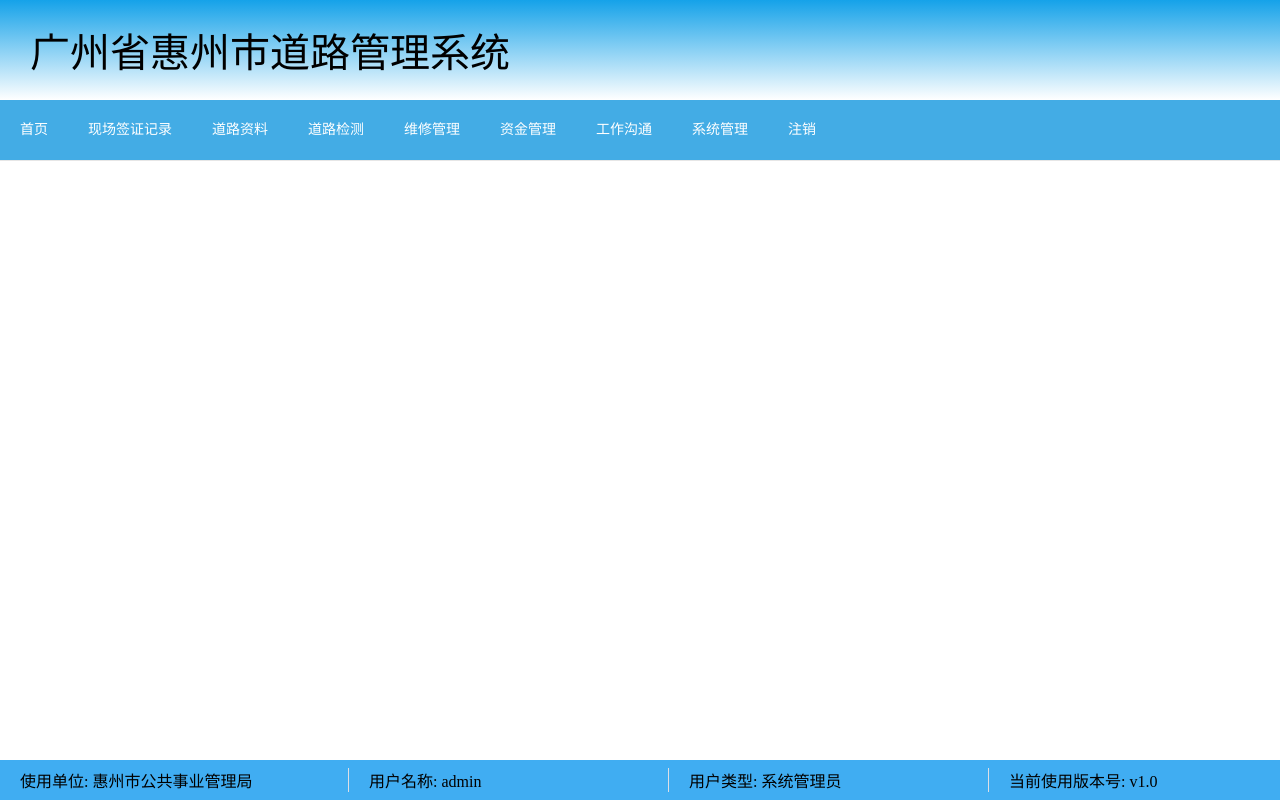
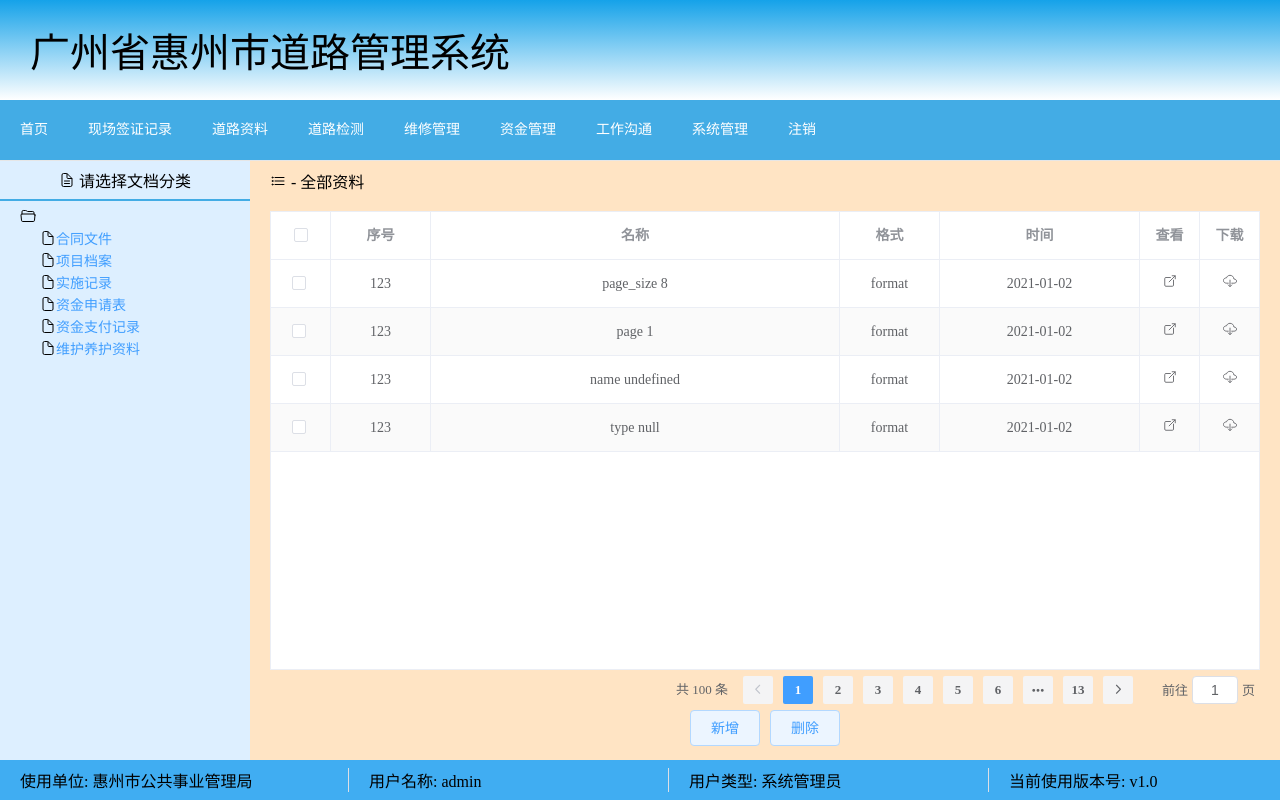
Before and after one commit to qingl812/rimsystem-ui, a Vue app: page /doc-manage in a window 1280 px wide. Built offline with nearby package versions, Linux system fonts and the light colour scheme; sample sign-in values are in the browser's storage; what vue-baidu-map would draw is missing.

Commit message:
添加了文档信息界面

```diff
--- a/mock/index.ts
+++ b/mock/index.ts
@@ -15,6 +15,11 @@ Mock.mock("/api/road_info_list", "get", test.road_info_list);
 Mock.mock("/api/types_name_list", "get", test.types_name_list);
 Mock.mock("/api/mlevels_name_list", "get", test.mlevels_name_list);
 
+// doc manage
+Mock.mock("/api/file_types_list", "get", test.file_types_list);
+Mock.mock("/api/file_info_list", "get", test.file_info_list);
+Mock.mock("/api/file_download", "get", test.file_download);
+
 // login
 Mock.mock("/api/login", "post", test.login);
 export default Mock;
--- a/mock/test.ts
+++ b/mock/test.ts
@@ -99,4 +99,56 @@ export default {
 			mlevels: ["养护等级A", "养护等级B", "养护等级C", "养护等级D"],
 		};
 	},
+	file_types_list: (params: AxiosRequestHeaders): unknown => {
+		const info = JSON.parse(params.body);
+		return {
+			road_name: info.road_name,
+			types: [
+				"合同文件",
+				"项目档案",
+				"实施记录",
+				"资金申请表",
+				"资金支付记录",
+				"维护养护资料",
+			],
+		};
+	},
+	file_info_list: (params: AxiosRequestHeaders): unknown => {
+		const info = JSON.parse(params.body);
+		return {
+			files: [
+				{
+					id: 123,
+					name: "page_size " + info.page_size,
+					format: "format",
+					time: "2021-01-02",
+				},
+				{
+					id: 123,
+					name: "page " + info.page,
+					format: "format",
+					time: "2021-01-02",
+				},
+				{
+					id: 123,
+					name: "name " + info.name,
+					format: "format",
+					time: "2021-01-02",
+				},
+				{
+					id: 123,
+					name: "type " + info.type,
+					format: "format",
+					time: "2021-01-02",
+				},
+			],
+			total: 100,
+		};
+	},
+	file_download: (params: AxiosRequestHeaders): unknown => {
+		const info = JSON.parse(params.body);
+		return {
+			url: "url_" + info.file_id,
+		};
+	},
 };
--- a/src/main.ts
+++ b/src/main.ts
@@ -52,6 +52,7 @@ import BaiduMap from "vue-baidu-map";
 Vue.use(BaiduMap, { ak: "HpA4MtzOdUZ9Ywnum4HHwtnbwcIrn0Hc" });
 
 Vue.config.productionTip = false;
+Vue.config.ignoredElements = [/^ion-/]; //ion-icon
 new Vue({
 	router,
 	render: (h) => h(App),
--- /dev/null
+++ b/src/views/DocManage.vue
@@ -0,0 +1,277 @@
+<template>
+	<el-container class="doc-manage">
+		<el-aside>
+			<div class="title centered">
+				<ion-icon name="document-text-outline"></ion-icon>
+				<span>请选择文档分类</span>
+			</div>
+			<div class="list">
+				<div class="link">
+					<ion-icon name="folder-open-outline"></ion-icon>
+					<el-link
+						type="primary"
+						@click="
+							m_current_type = null;
+							updateTable();
+						"
+						>{{ m_file_types.road_name }}</el-link
+					>
+				</div>
+
+				<div
+					class="item"
+					v-for="item in m_file_types.types"
+					:key="item"
+				>
+					<div class="link">
+						<ion-icon name="document-outline"></ion-icon>
+						<el-link
+							type="primary"
+							@click="
+								m_current_type = item;
+								updateTable();
+							"
+							>{{ item }}</el-link
+						>
+					</div>
+				</div>
+			</div>
+		</el-aside>
+		<el-main>
+			<div class="title centered-vertical">
+				<ion-icon name="list-outline"></ion-icon>
+				<span
+					>{{ this.$route.query.road_name }} -
+					{{
+						m_current_type == null ? "全部资料" : m_current_type
+					}}</span
+				>
+			</div>
+
+			<el-table
+				class="m-table"
+				:data="m_table"
+				stripe
+				border
+				highlight-current-row
+				v-loading="m_table_loading"
+			>
+				<el-table-column
+					prop="check"
+					type="selection"
+					align="center"
+					width="60"
+				>
+				</el-table-column>
+				<el-table-column
+					prop="id"
+					label="序号"
+					align="center"
+					width="100"
+				>
+				</el-table-column>
+				<el-table-column prop="name" label="名称" align="center">
+				</el-table-column>
+				<el-table-column
+					prop="format"
+					label="格式"
+					align="center"
+					width="100"
+				>
+				</el-table-column>
+				<el-table-column
+					prop="time"
+					label="时间"
+					align="center"
+					width="200"
+				>
+				</el-table-column>
+				<el-table-column label="查看" align="center" width="60">
+					<ion-icon name="open-outline"></ion-icon>
+				</el-table-column>
+				<el-table-column label="下载" align="center" width="60">
+					<template slot-scope="scope">
+						<ion-icon
+							@click="download(scope.$index, scope.row)"
+							name="cloud-download-outline"
+						></ion-icon>
+					</template>
+				</el-table-column>
+			</el-table>
+
+			<el-pagination
+				:page-size="m_table_page_size"
+				:total="m_table_total"
+				background
+				:current-page.sync="m_current_page"
+				@current-change="updateTable()"
+				layout="total, prev, pager, next, jumper"
+			>
+			</el-pagination>
+
+			<div class="option">
+				<div class="centered">
+					<el-button type="primary" plain size="medium">
+						新增
+					</el-button>
+					<el-button type="primary" plain size="medium">
+						删除
+					</el-button>
+				</div>
+			</div>
+		</el-main>
+	</el-container>
+</template>
+
+<script lang="ts">
+import { Component, Vue } from "vue-property-decorator";
+import axios, { AxiosResponse } from "axios";
+
+@Component
+export default class RoadInformation extends Vue {
+	// 侧边栏 文档类型选择
+	private m_file_types = {
+		road_name: "",
+		types: [],
+	};
+	private m_current_type: string | null = null;
+	// table
+	private m_table = new Array<unknown>();
+	private m_table_loading = true;
+	// 分页
+	private m_table_page_size = 0;
+	private m_table_total = 0;
+	private m_current_page = 1;
+
+	constructor() {
+		super();
+
+		window.addEventListener("resize", () => {
+			this.updatePageSize();
+		});
+	}
+
+	mounted(): void {
+		axios({
+			method: "get",
+			url: "/api/file_types_list",
+			data: {
+				road_name: this.$route.query.road_name,
+			},
+		}).then((response: AxiosResponse) => {
+			this.m_file_types = response.data;
+		});
+
+		this.updatePageSize();
+	}
+
+	public updatePageSize(): void {
+		let table_div = document.getElementsByClassName(
+			"m-table"
+		)[0] as HTMLElement;
+		this.m_table_page_size = Math.floor(table_div.offsetHeight / 48) - 1;
+		this.updateTable();
+	}
+
+	public updateTable(): void {
+		this.m_table_loading = true;
+
+		this.m_table = new Array<string>(this.m_table_page_size);
+		axios({
+			method: "get",
+			url: "/api/file_info_list",
+			data: {
+				page_size: this.m_table_page_size,
+				page: this.m_current_page,
+				name: this.$route.query.road_name,
+				type: this.m_current_type,
+			},
+		}).then((response: AxiosResponse) => {
+			this.m_table_total = response.data.total;
+			for (let i = 0; i < response.data.files.length; i++) {
+				Vue.set(this.m_table, i, response.data.files[i]);
+			}
+		});
+
+		// setTimeout to debug
+		setTimeout(() => (this.m_table_loading = false), 300);
+	}
+
+	download(index: number, scope: any): void {
+		axios({
+			method: "get",
+			url: "/api/file_download",
+			data: {
+				file_id: scope.id,
+			},
+		}).then((response: AxiosResponse) => {
+			window.open(response.data.url, "_blank")?.location;
+		});
+	}
+}
+</script>
+
+<style scoped lang="scss">
+@import "themes/normal.scss";
+
+.doc-manage > .el-aside {
+	height: $gmain-height;
+	max-width: $gaside-width;
+	background-color: $aside-background-color;
+
+	.title {
+		height: 40px;
+		color: black;
+		border-bottom: $border-divider;
+
+		span {
+			margin-left: 4px;
+		}
+	}
+
+	.list {
+		margin-top: 4px;
+		margin-left: 20px;
+		.item {
+			margin-left: 20px;
+		}
+
+		.link {
+			height: 22px;
+			display: flex;
+			align-items: center;
+		}
+	}
+}
+
+.doc-manage > .el-main {
+	padding-top: 0;
+	padding-bottom: 0;
+	background-color: $gmain-background-color;
+
+	.title {
+		height: 40px;
+
+		span {
+			margin-left: 5px;
+		}
+	}
+
+	.m-table {
+		margin-top: 10px;
+		height: calc(100% - 140px);
+	}
+
+	.pagination {
+		width: 100%;
+		background-color: lemonchiffon;
+	}
+
+	.el-pagination {
+		display: flex;
+		align-items: center;
+		justify-content: right;
+		height: 40px;
+	}
+}
+</style>
--- a/src/views/Home.vue
+++ b/src/views/Home.vue
@@ -84,7 +84,9 @@
 			>
 			</baidu-map>
 			<div class="map-status">
-				<el-button type="primary">文档管理</el-button>
+				<el-button type="primary" @click="jump('doc-manage')"
+					>文档管理</el-button
+				>
 				<el-button type="primary">数据信息</el-button>
 				<el-button type="primary">数据删除</el-button>
 				<el-button type="primary">日常巡查</el-button>
@@ -244,6 +246,13 @@ export default class Home extends Vue {
 			}
 		}
 	}
+
+	jump(target: string): void {
+		this.$router.push({
+			path: target,
+			query: { road_name: this.m_current_road_name },
+		});
+	}
 }
 </script>
 
--- a/src/views/RoadInformation.vue
+++ b/src/views/RoadInformation.vue
@@ -27,7 +27,7 @@
 						placeholder="道路名称"
 						v-model="m_search_name"
 						clearable
-						@change="updateRoadTable()"
+						@change="updateTable()"
 					>
 					</el-input>
 				</el-col>
@@ -36,7 +36,7 @@
 						v-model="m_search_type"
 						clearable
 						placeholder="道路类型"
-						@change="updateRoadTable()"
+						@change="updateTable()"
 					>
 						<el-option
 							v-for="item in m_road_types"
@@ -52,7 +52,7 @@
 						v-model="m_search_mlevel"
 						clearable
 						placeholder="道路养护等级"
-						@change="updateRoadTable()"
+						@change="updateTable()"
 					>
 						<el-option
 							v-for="item in m_road_mlevels"
@@ -67,7 +67,7 @@
 					<el-button
 						type="primary"
 						icon="el-icon-search"
-						@click="updateRoadTable()"
+						@click="updateTable()"
 					>
 						查询
 					</el-button>
@@ -75,23 +75,38 @@
 			</el-row>
 
 			<el-table
-				class="road-table"
-				:data="m_road_table"
+				class="m-table"
+				:data="m_table"
 				stripe
 				border
 				highlight-current-row
-				v-loading="m_road_table_loading"
+				v-loading="m_table_loading"
 			>
-				<el-table-column prop="check" type="selection" width="60">
+				<el-table-column
+					prop="check"
+					type="selection"
+					align="center"
+					width="60"
+				>
 				</el-table-column>
-				<el-table-column prop="id" label="道路编号"> </el-table-column>
-				<el-table-column prop="name" label="道路名称">
+				<el-table-column
+					prop="id"
+					label="道路编号"
+					align="center"
+					width="100"
+				>
 				</el-table-column>
-				<el-table-column prop="type" label="道路类型">
+				<el-table-column prop="name" label="道路名称" align="center">
 				</el-table-column>
-				<el-table-column prop="mlevel" label="道路养护等级">
+				<el-table-column prop="type" label="道路类型" align="center">
 				</el-table-column>
-				<el-table-column prop="unit" label="管理单位">
+				<el-table-column
+					prop="mlevel"
+					label="道路养护等级"
+					align="center"
+				>
+				</el-table-column>
+				<el-table-column prop="unit" label="管理单位" align="center">
 				</el-table-column>
 			</el-table>
 
@@ -100,7 +115,7 @@
 				:total="m_table_total"
 				background
 				:current-page.sync="m_current_page"
-				@current-change="updateRoadTable()"
+				@current-change="updateTable()"
 				layout="total, prev, pager, next, jumper"
 			>
 			</el-pagination>
@@ -135,8 +150,8 @@ export default class RoadInformation extends Vue {
 	private m_road_types = new Array<string>();
 	private m_road_mlevels = new Array<string>();
 	// table
-	private m_road_table = new Array<unknown>();
-	private m_road_table_loading = true;
+	private m_table = new Array<unknown>();
+	private m_table_loading = true;
 	// 分页
 	private m_table_page_size = 0;
 	private m_table_total = 0;
@@ -169,22 +184,21 @@ export default class RoadInformation extends Vue {
 			});
 		});
 
-		this.updatePageSize();
+		this.updateTable();
 	}
 
 	public updatePageSize(): void {
 		let table_div = document.getElementsByClassName(
-			"road-table"
+			"m-table"
 		)[0] as HTMLElement;
 		this.m_table_page_size = Math.floor(table_div.offsetHeight / 48) - 1;
-		this.updateRoadTable();
+		this.updateTable();
 	}
 
-	public updateRoadTable(): void {
-		this.m_road_table_loading = true;
+	public updateTable(): void {
+		this.m_table_loading = true;
 
-		// console.log(this.m_table_page_size);
-		this.m_road_table = new Array<string>(this.m_table_page_size);
+		this.m_table = new Array<string>(this.m_table_page_size);
 		axios({
 			method: "get",
 			url: "/api/road_info_list",
@@ -198,12 +212,12 @@ export default class RoadInformation extends Vue {
 		}).then((response: AxiosResponse) => {
 			this.m_table_total = response.data.total;
 			for (let i = 0; i < response.data.roads.length; i++) {
-				Vue.set(this.m_road_table, i, response.data.roads[i]);
+				Vue.set(this.m_table, i, response.data.roads[i]);
 			}
 		});
 
 		// setTimeout to debug
-		setTimeout(() => (this.m_road_table_loading = false), 300);
+		setTimeout(() => (this.m_table_loading = false), 300);
 	}
 }
 </script>
@@ -259,7 +273,7 @@ export default class RoadInformation extends Vue {
 		}
 	}
 
-	.road-table {
+	.m-table {
 		margin-top: 10px;
 		height: calc(100% - 172px);
 	}
```
Also changed, not shown: src/router/index.ts (+7 -0 lines).
